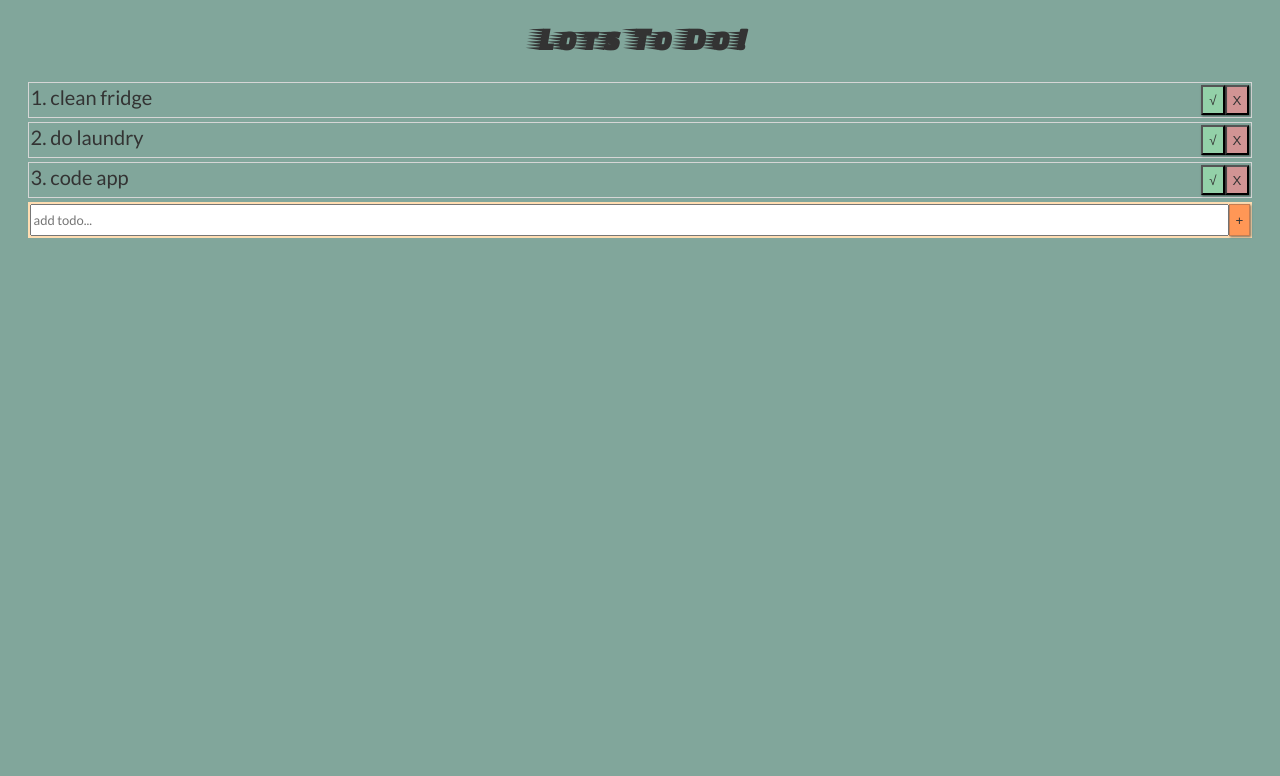
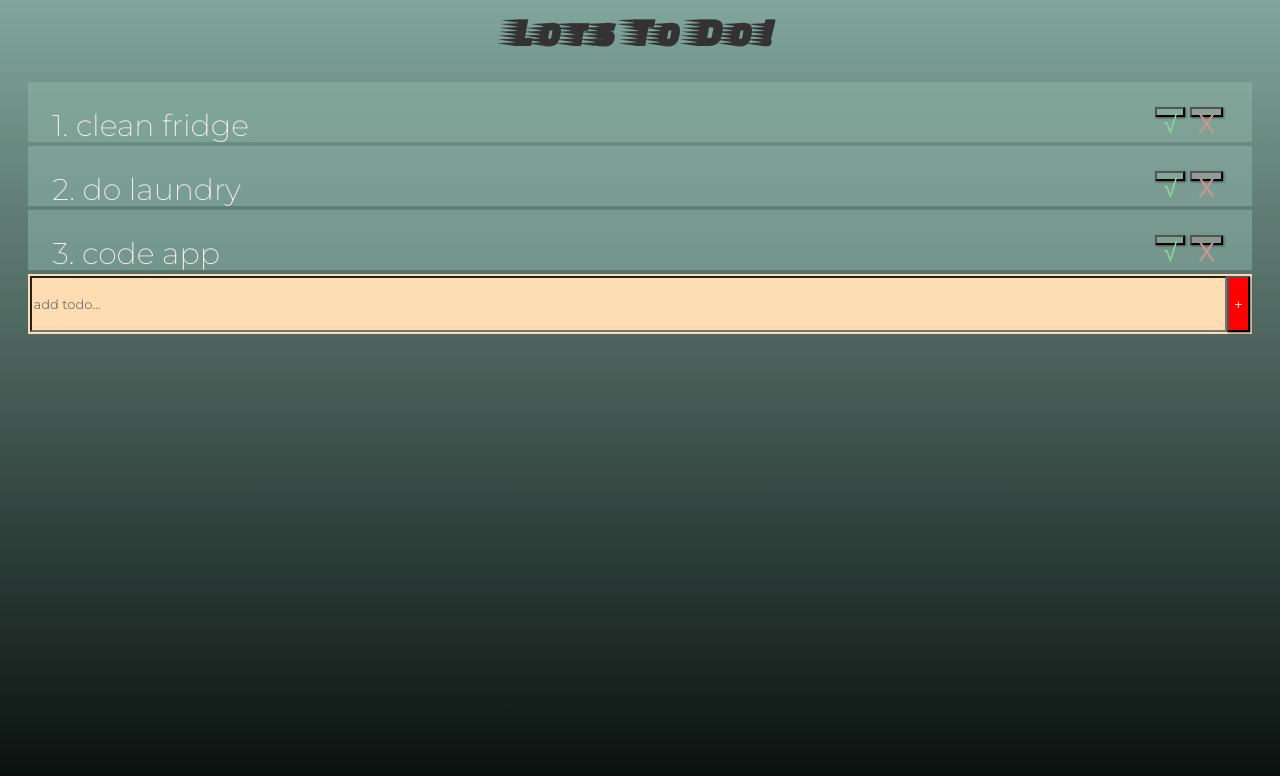
Before and after one commit to beauhaus/good-karma, a React (Vite) app: page / in a window 1280 px wide. Shown: the top 776 px of the page. Built offline with nearby package versions, Linux system fonts and the light colour scheme.

Commit message:
styles cleanup

```diff
--- a/src/App.js
+++ b/src/App.js
@@ -9,9 +9,10 @@ font-family: 'Lato', sans-serif;
 
 */
 const StyledApp = styled.div`
-  @import url("https://fonts.googleapis.com/css?family=Faster+One|Lato");
-  font-family: "Lato", "Trebuchet MS", sans-serif;
-  background-color: #81a69b;
+  @import url("https://fonts.googleapis.com/css?family=Faster+One|Montserrat:200,300,400");
+  font-family: "Montserrat", "Trebuchet MS", sans-serif;
+  font-weight: 200;
+  background: linear-gradient(360deg, #060d0b 0%, #81a69b 100%);
   width: 100vw;
   height: 100vh;
   text-align: center;
@@ -20,9 +21,10 @@ const StyledApp = styled.div`
   grid-template-rows: repeat(20, 10vh); /* TODO: refactor this*/
   h1 {
     font-family: "Faster One", Geneva, Verdana, sans-serif;
-    font-size: 3.2rem;
+    font-size: 4rem;
     grid-column: 1/-1;
     grid-row: 1;
+    margin-top: 1rem;
   }
   button {
     box-shadow: 1px 1px 2px 0px rgba(0, 0, 0, 0.5);
--- a/src/TodoForm.js
+++ b/src/TodoForm.js
@@ -12,15 +12,25 @@ const StyledForm = styled.form`
   & > input {
     margin: 0;
     grid-column: 1/-1;
+    background: transparent;
   }
-  & > button {
-    background: #ff9756;
+
+  & > button.add-button {
+    /* background: #ff9756; */
+    background: rgba(145, 184, 172, 0.5);
+    background: red;
+    color: whitesmoke;
+    /* font-size: 4rem; */
+    font-weight: 100;
+    /* width: 5rem; */
     grid-column: -1;
-    border: 1px solid #c47d52;
+    /* border: 1px solid #c47d52; */
+    /* border-radius: 50%; */
+    /* margin: 0.2rem; */
   }
   & > input:placeholder-shown {
     color: red;
-    font-family: "Lato", "Trebuchet MS", sans-serif;
+    font-family: "Montserrat", "Trebuchet MS", sans-serif;
     font-size: 1.3rem;
   }
 `;
@@ -42,7 +52,9 @@ export const TodoForm = ({ addTodo }) => {
         onChange={e => setValue(e.target.value)}
         onBlur={e => setValue(e.target.value)}
       />
-      <button type="submit">+</button>
+      <button className="add-button" type="submit">
+        +
+      </button>
     </StyledForm>
   );
 };
--- a/src/TodoItem.js
+++ b/src/TodoItem.js
@@ -5,18 +5,27 @@ const StyledTodoItem = styled.div`
   margin: 0.2rem;
   padding: 0.2rem;
   text-decoration: ${({ theme }) => theme.textDecoration};
-  border: 0.1rem solid #d6d6d6;
+  /* border: 0.1rem solid #d6d6d6; */
+  background: rgba(145, 184, 172, 0.5);
   text-align: left;
   grid-column: 1;
+  padding: 2%;
+  font-size: 3rem;
+  color: whitesmoke;
   & button {
     float: right;
+    margin-right: 0.5rem;
     height: 100%;
   }
   & button:nth-child(1) {
-    background: #d19494;
+    background: rgba(209, 148, 148, 0.2);
+    color: #d19494;
+    font-size: 2.5rem;
   }
   & button:nth-child(2) {
-    background: #93d1a8;
+    background: rgba(147, 209, 168, 0.2);
+    color: #93d1a8;
+    font-size: 2.5rem;
   }
 `;
 
--- a/src/TodoListContainer.js
+++ b/src/TodoListContainer.js
@@ -5,13 +5,11 @@ import styled from "styled-components";
 import TodoForm from "./TodoForm";
 
 const StyledListContainer = styled.div`
-  /* background-color: radial-gradient(45deg, grey 0%, darkgrey 100%); */
   grid-column: 2;
   height: 90vh;
   display: grid;
   grid-template-columns: 1fr;
-  grid-template-rows: repeat(8, 5vh);
-  font-size: 2rem;
+  grid-template-rows: repeat(8, 8vh);
 `;
 
 export const TodoListContainer = () => {
--- a/src/style.css
+++ b/src/style.css
@@ -9,4 +9,5 @@ html {
 body {
   margin: 0;
   font-size: 1.6rem;
+  background: fuchsia;
 }
```
